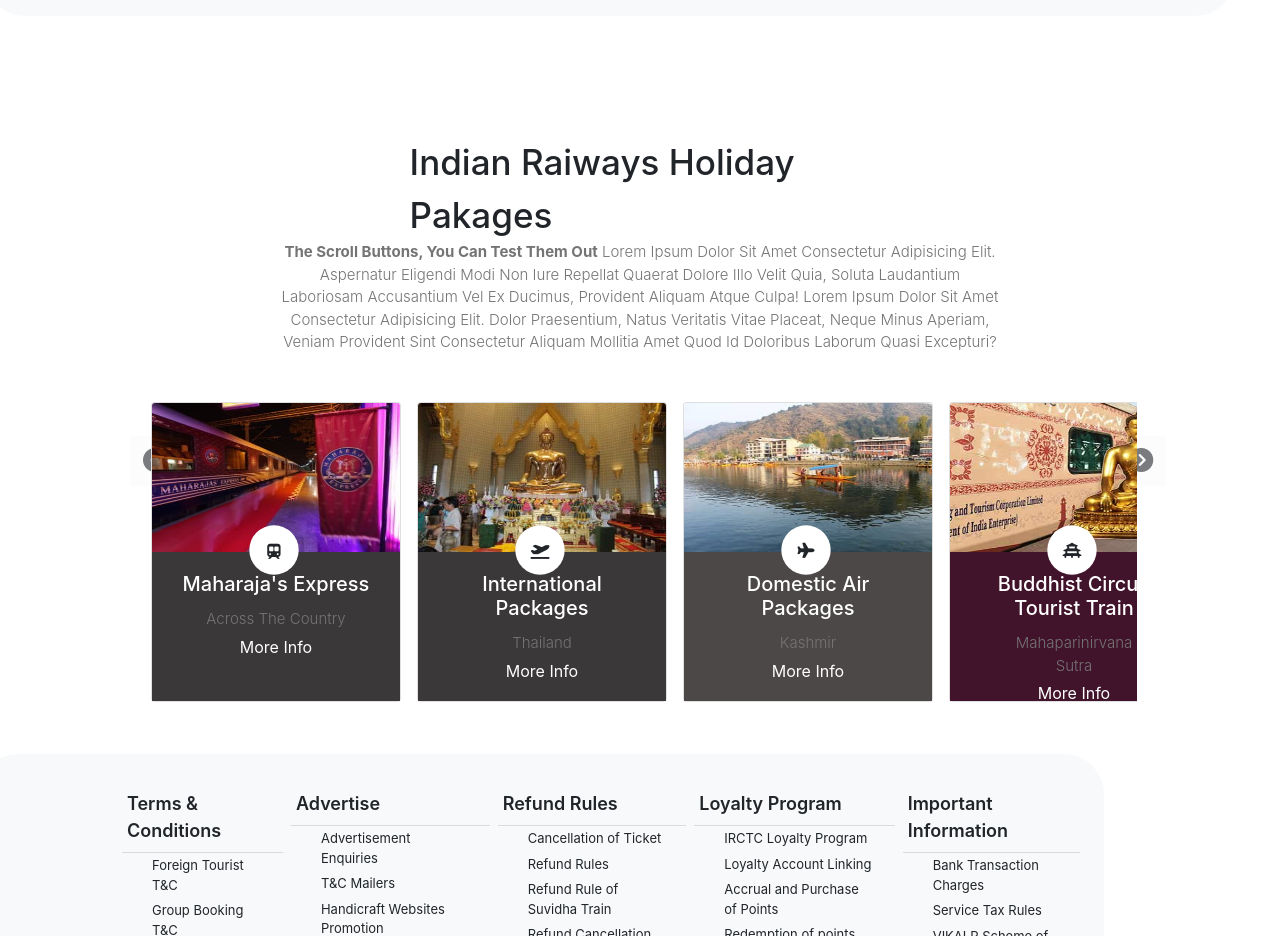
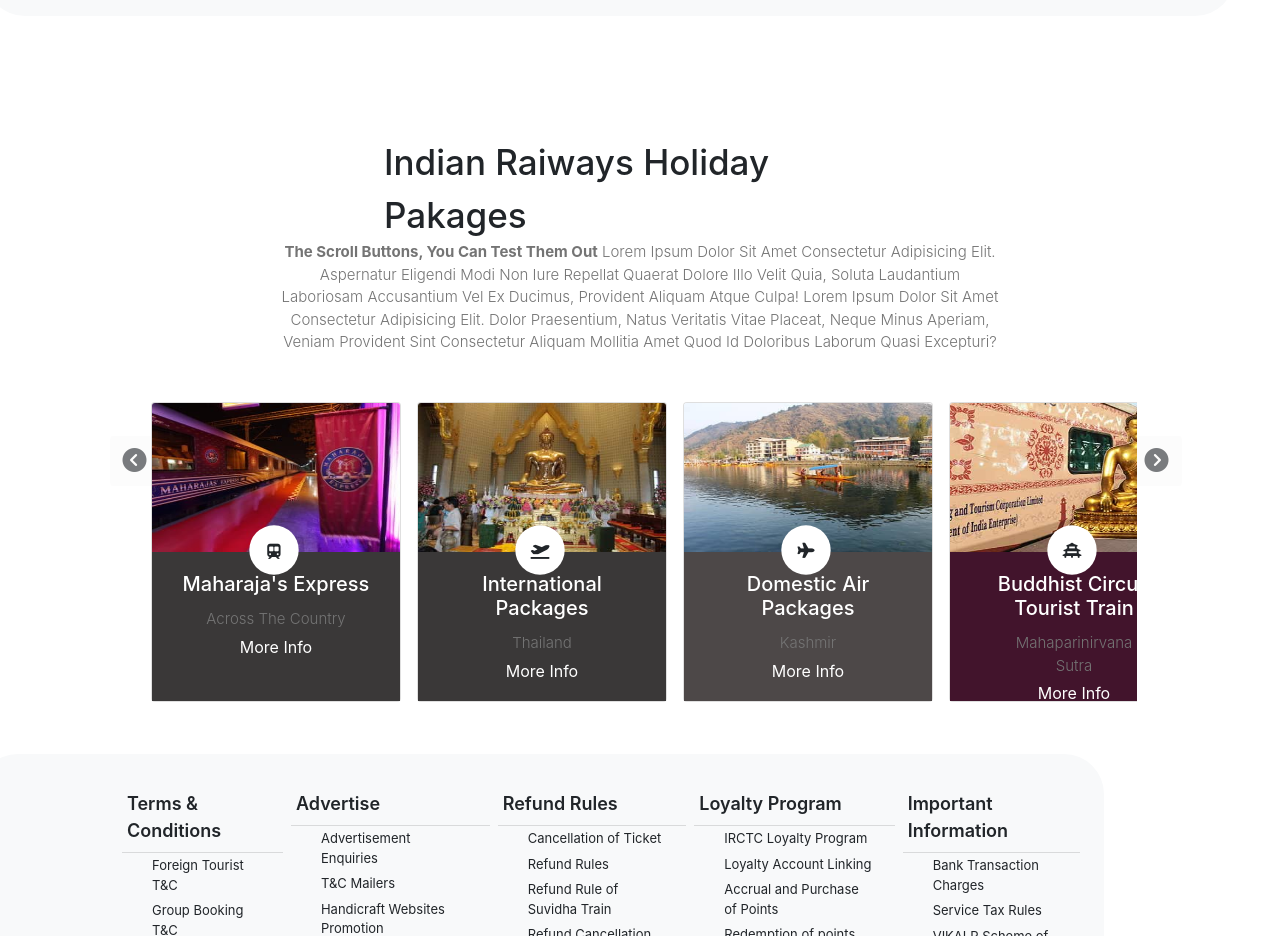
Before and after one commit to Gursimar04/IWP-Assignments, a plain HTML site: page IRCTC/index.html in a window 1280 px wide. Shown: the part 1623-2559 px from the top of the page. Drawn offline with nearby package versions, Linux system fonts and the light colour scheme.

Commit message:
Final Commit

```diff
--- a/IRCTC/style.css
+++ b/IRCTC/style.css
@@ -294,7 +294,7 @@ hr{
     font-size:35px;
     text-transform: capitalize;
     font-weight:500;
-    width: 45%;
+    width: 50%;
     margin:2% auto;
     margin-bottom:0;
 }
@@ -316,14 +316,14 @@ hr{
 }
 .moveRight {
     position: absolute;
-    left:96.5%;
+    left:98%;
     top:320px;
     opacity: 0.6;
     background-color:rgba(227, 223, 223, 0.2);
 }
 .moveLeft {
     position: absolute;
-    left:0.2%;
+    left:-1.8%;
     top:320px;
     background-color:rgba(227, 223, 223, 0.2);
     opacity: 0.6;
```
